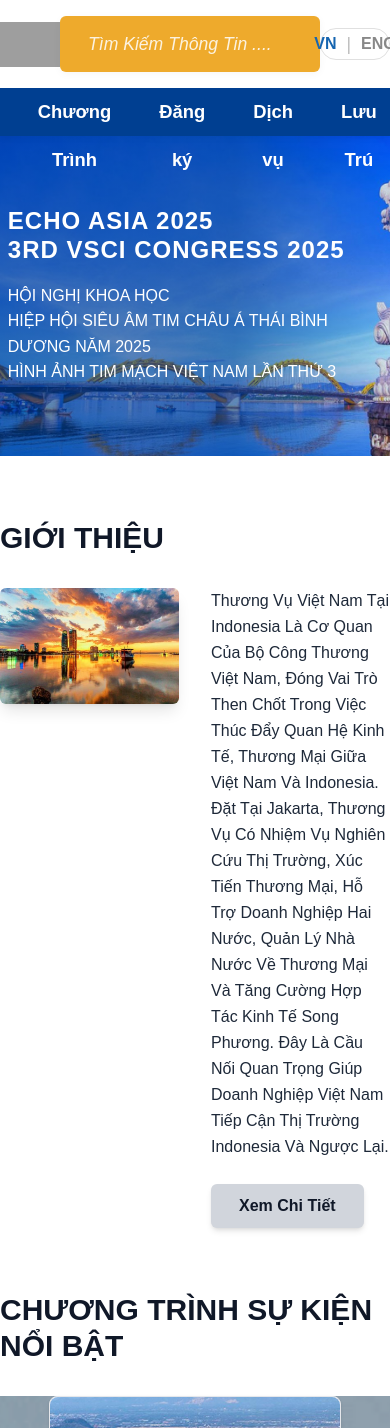
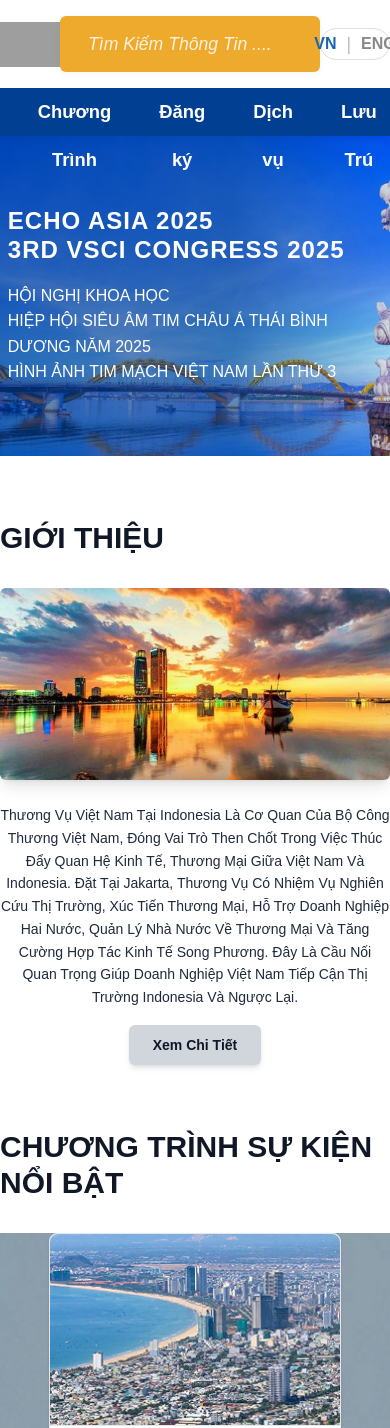
Before and after one commit to NguyenThinhDatEng/LandingPageConference, a Vue app: page / in a window 390 px wide. Shown: the top 1428 px of the page. Built offline with nearby package versions, Linux system fonts and the light colour scheme; grey boxes are pictures that could not be loaded.

Commit message:
responsive mobile with intro section

```diff
--- a/index.html
+++ b/index.html
@@ -4,7 +4,7 @@
     <meta charset="UTF-8">
     <link rel="icon" href="/favicon.ico">
     <meta name="viewport" content="width=device-width, initial-scale=1.0">
-    <title>Vite App</title>
+    <title>ECHO ASIA 2025</title>
   </head>
   <body>
     <div id="app"></div>
--- a/src/components/main/IntroSection.vue
+++ b/src/components/main/IntroSection.vue
@@ -1,12 +1,18 @@
 <template>
   <SectionContainer title="GIỚI THIỆU" section-id="intro">
-    <div class="flex flex-wrap md:flex-nowrap items-start justify-center gap-8 mx-auto">
-      <div class="flex-1">
-        <img src="@/assets/imgs/intro/city_in_sunset.jpg" alt="Giới thiệu"
-          class="rounded-md shadow-lg object-cover w-full h-full" />
+    <div class="grid grid-cols-1 md:grid-cols-2 gap-6 md:gap-8 mx-auto">
+      <!-- Image container -->
+      <div class="w-full">
+        <img
+          src="@/assets/imgs/intro/city_in_sunset.jpg"
+          alt="Giới thiệu"
+          class="rounded-md shadow-lg object-cover w-full h-48 sm:h-64 md:h-auto md:max-h-96"
+        />
       </div>
-      <div class="flex-1 flex flex-col gap-6">
-        <p class="text-base text-gray-800 leading-relaxed">
+
+      <!-- Content container -->
+      <div class="w-full flex flex-col gap-4 md:gap-6">
+        <p class="text-sm sm:text-base text-gray-800 leading-relaxed text-center md:text-left">
           Thương Vụ Việt Nam Tại Indonesia Là Cơ Quan Của Bộ Công Thương Việt Nam, Đóng Vai Trò Then Chốt Trong Việc
           Thúc Đẩy Quan Hệ Kinh Tế, Thương Mại Giữa Việt Nam Và Indonesia. Đặt Tại Jakarta, Thương Vụ Có Nhiệm Vụ
           Nghiên
@@ -15,10 +21,12 @@
           Trường
           Indonesia Và Ngược Lại.
         </p>
-        <button
-          class="w-fit h-fit bg-gray-300 text-gray-900 border-none rounded-md px-7 py-2.5 text-base font-semibold cursor-pointer shadow-md transition-colors duration-200 hover:bg-blue-900 hover:text-white">
-          Xem Chi Tiết
-        </button>
+        <div class="flex justify-center md:justify-start">
+          <button
+            class="w-fit h-fit bg-gray-300 text-gray-900 border-none rounded-md px-6 sm:px-7 py-2.5 text-sm sm:text-base font-semibold cursor-pointer shadow-md transition-colors duration-200 hover:bg-blue-900 hover:text-white">
+            Xem Chi Tiết
+          </button>
+        </div>
       </div>
     </div>
   </SectionContainer>
--- a/vite.config.js
+++ b/vite.config.js
@@ -7,6 +7,7 @@
 
 // https://vite.dev/config/
 export default defineConfig({
+  base: '/LandingPageConference/',
   plugins: [
     vue(),
     vueDevTools(),
```
Also changed, not shown: 1 other file (tests, documents, lock files or other folders).
